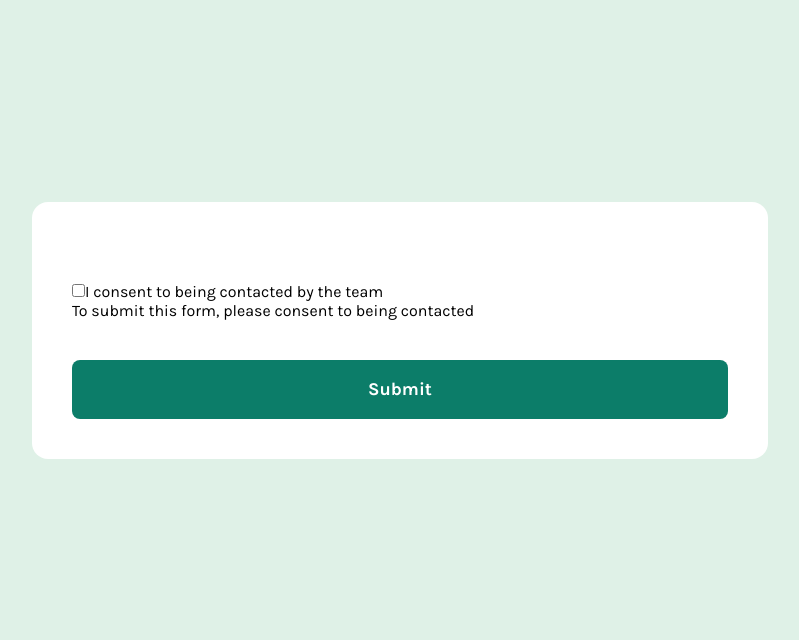
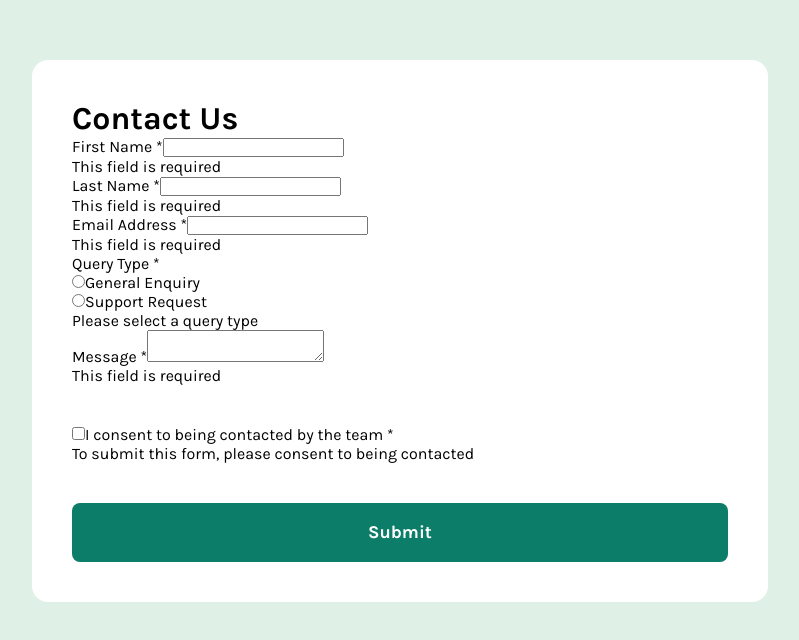
Before and after one commit to TheCodeCraze/contact-form, a React (Vite) app: page / in a window 1280 px wide. Shown: the part 184-824 px from the top of the page, without its empty margins (240-1039 px from the left). Built offline with nearby package versions, Linux system fonts and the light colour scheme.

Commit message:
Updated form component

```diff
--- a/src/components/Form.jsx
+++ b/src/components/Form.jsx
@@ -3,19 +3,90 @@ import styles from "../styles/Form.module.css";
 const Form = () => {
   return (
     <form className={styles.form} onSubmit={(e) => e.preventDefault()}>
-      <div className={styles.content}></div>
-      <div className={styles.consent}>
-        <div className={styles.group}>
+      <div className={styles.content}>
+        <h1 className={styles.title}>Contact Us</h1>
+        <div className={styles.name}>
+          <div className={styles["first-name"]}>
+            <label className={styles.label} htmlFor="firstName">
+              First Name *
+            </label>
+            <input
+              type="text"
+              id="firstName"
+              name="firstName"
+              className={styles.input}
+            />
+            <p className={styles.error}>This field is required</p>
+          </div>
+          <div className={styles["last-name"]}>
+            <label className={styles.label} htmlFor="lastName">
+              Last Name *
+            </label>
+            <input
+              type="text"
+              id="lastName"
+              name="lastName"
+              className={styles.input}
+            />
+            <p className={styles.error}>This field is required</p>
+          </div>
+        </div>
+        <div className={styles.email}>
+          <label className={styles.label} htmlFor="email">
+            Email Address *
+          </label>
           <input
-            type="checkbox"
-            id="consent"
-            name="consent"
+            type="email"
+            id="email"
+            name="email"
             className={styles.input}
           />
-          <label className={styles.label}>
-            I consent to being contacted by the team
+          <p className={styles.error}>This field is required</p>
+        </div>
+        <div className={styles["query-type"]}>
+          <label className={styles.label}>Query Type *</label>
+          <div className={styles.general}>
+            <input
+              type="radio"
+              id="general"
+              name="general"
+              className={styles.input}
+            />
+            <label className={styles.label} htmlFor="general">
+              General Enquiry
+            </label>
+          </div>
+          <div className={styles.support}>
+            <input
+              type="radio"
+              id="support"
+              name="support"
+              className={styles.input}
+            />
+            <label className={styles.label} htmlFor="support">
+              Support Request
+            </label>
+          </div>
+          <p className={styles.error}>Please select a query type</p>
+        </div>
+        <div className={styles.message}>
+          <label className={styles.label} htmlFor="message">
+            Message *
           </label>
+          <textarea id="message" name="message" className={styles.input} />
+          <p className={styles.error}>This field is required</p>
         </div>
+      </div>
+      <div className={styles.consent}>
+        <input
+          type="checkbox"
+          id="consent"
+          name="consent"
+          className={styles.input}
+        />
+        <label className={styles.label} htmlFor="consent">
+          I consent to being contacted by the team *
+        </label>
         <p className={styles.error}>
           To submit this form, please consent to being contacted
         </p>
@@ -27,25 +98,7 @@ const Form = () => {
   );
 };
 
-// Contact Us
-
-//   First Name
-//   This field is required
-
-//   Last Name
-//   This field is required
-
-//   Email Address
 //   Please enter a valid email address
-//   This field is required
-
-//   Query Type
-//   General Enquiry
-//   Support Request
-//   Please select a query type
-
-//   Message
-//   This field is required
 
 //   Message Sent!
 //   Thanks for completing the form. We'll be in touch soon!
```
